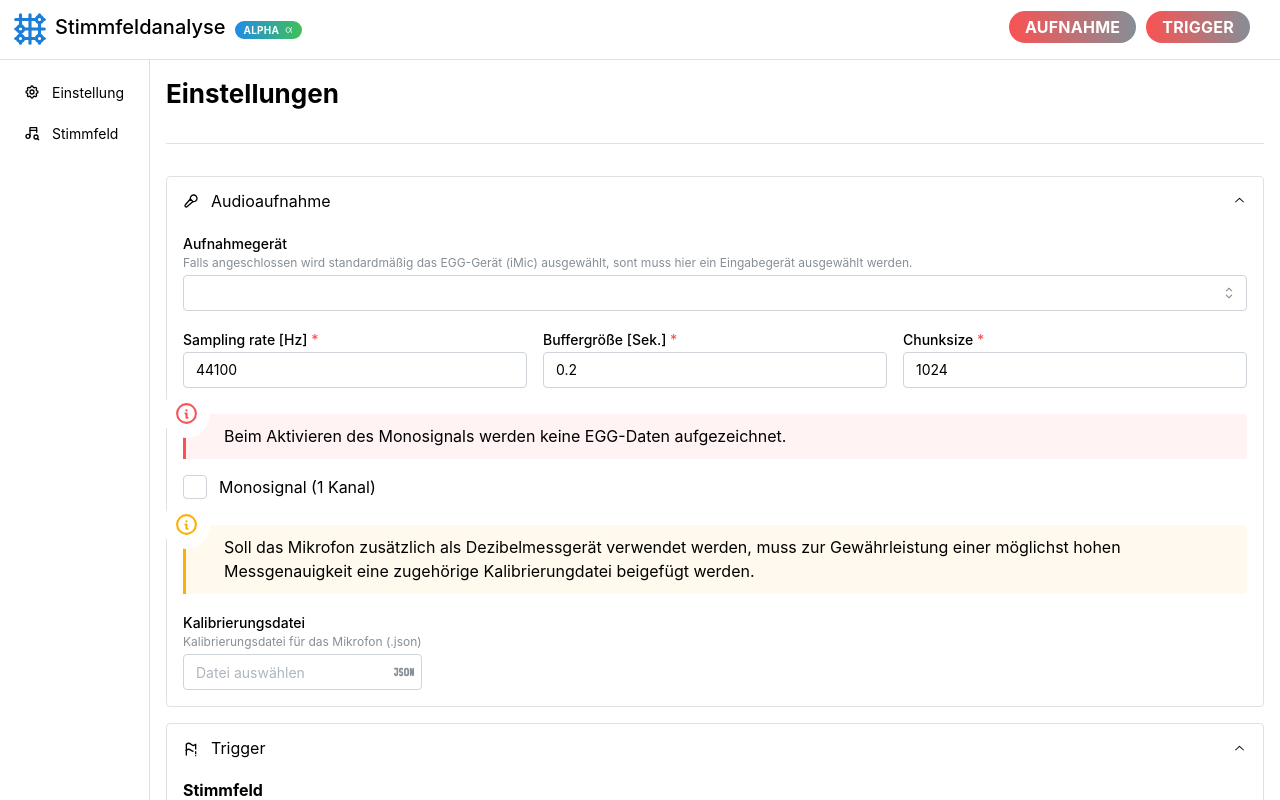
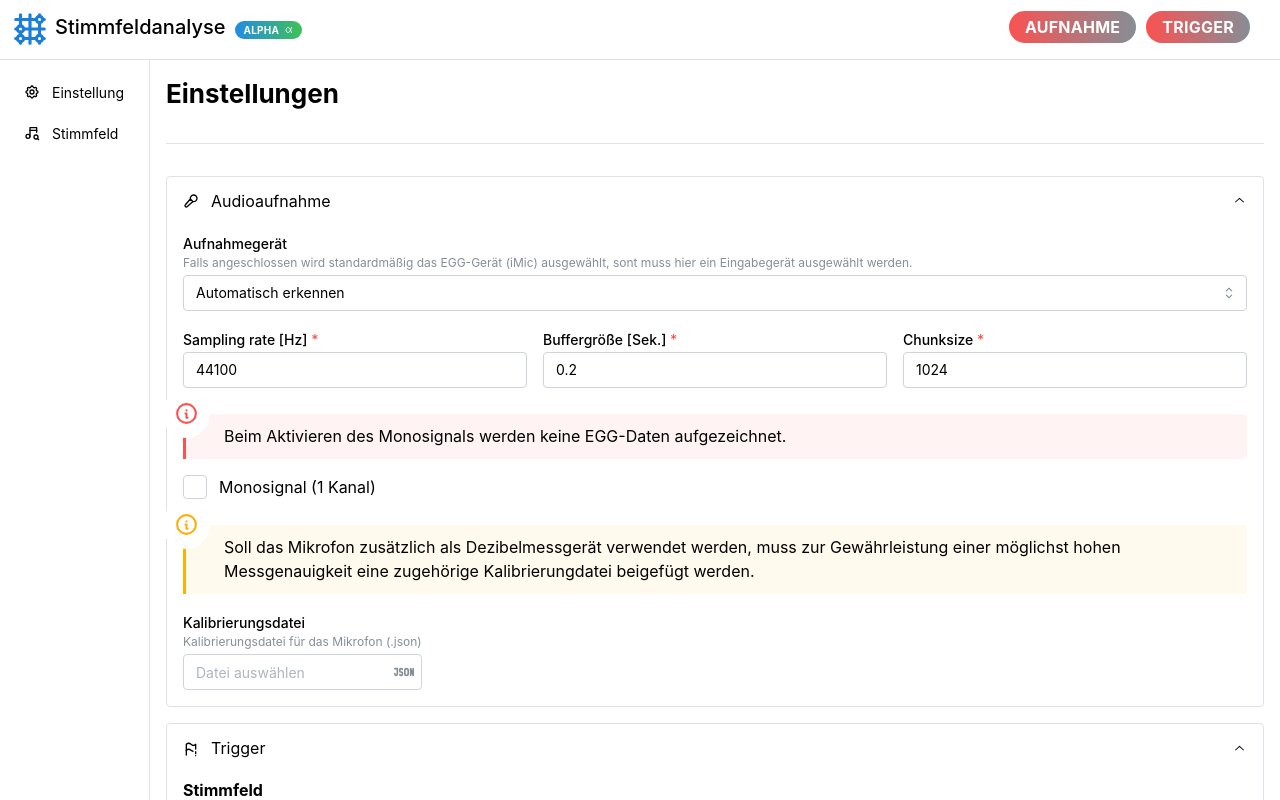
Before and after one commit to rosnFinite/audio-trigger-frontend, a React (Create React App) app: page / in a window 1280 px wide. Shown: the top 800 px of the page. Built offline with nearby package versions, Linux system fonts and the light colour scheme; no server answers.

Commit message:
added api call to get connected devices

```diff
--- a/package.json
+++ b/package.json
@@ -15,6 +15,7 @@
     "@types/react": "^18.2.47",
     "@types/react-dom": "^18.2.18",
     "apexcharts": "^3.46.0",
+    "axios": "^1.6.7",
     "konva": "^9.3.1",
     "react": "^18.2.0",
     "react-apexcharts": "^1.4.1",
--- a/src/views/Settings.tsx
+++ b/src/views/Settings.tsx
@@ -2,8 +2,38 @@ import React, {useEffect, useState} from 'react';
 import '@mantine/core/styles.css';
 import {Accordion, Blockquote, Button, Checkbox, Container, Divider, FileInput, Group, NativeSelect, NumberInput, Stack, Title, Text} from "@mantine/core";
 import { TbInfoCircle, TbMicrophone2, TbFlagExclamation, TbArrowBackUp, TbCheck, TbJson } from "react-icons/tb";
+import axios from "axios";
+
+const initialDevices = [{label:"Automatisch erkennen", value: "-1"}];
 
 export default function Settings() {
+  const [devices, setDevices] = useState(initialDevices);
+  const [selectedDevice, setSelectedDevice] = useState('');
+
+  useEffect(() => {
+    const fetchDevices = async () => {
+      try {
+        const response = await axios.get('http://localhost:5001/device/devices');
+        const data = response.data;
+        // transform data to match the format of the NativeSelect component
+        const tranformed = data.devices.map((device: any) => {
+          return {
+            label: device.name,
+            value: device.id
+          }
+        });
+        // reset to initial devices state, then add the transformed devices
+        setDevices(initialDevices);
+        setDevices([...devices, ...tranformed]);
+        console.log("Angeschlossene Geräte erfolgreich geladen: ");
+        console.log(devices);
+      } catch (error: any) {
+        console.log("Fehler beim Laden der angeschlossenen Geräte: " + error.message);
+      }
+    };
+
+    fetchDevices();
+  }, []);
 
   return (
     <Stack
@@ -20,7 +50,12 @@ export default function Settings() {
           </Accordion.Control>
           <Accordion.Panel>
             <Stack>
-              <NativeSelect label="Aufnahmegerät" description="Falls angeschlossen wird standardmäßig das EGG-Gerät (iMic) ausgewählt, sont muss hier ein Eingabegerät ausgewählt werden." data={[]}/>
+              <NativeSelect
+                label="Aufnahmegerät"
+                description="Falls angeschlossen wird standardmäßig das EGG-Gerät (iMic) ausgewählt, sont muss hier ein Eingabegerät ausgewählt werden."
+                data={devices}
+                onChange={(event) => setSelectedDevice(event.currentTarget.value)}
+              />
               <Group grow>
                 <NumberInput
                   label="Sampling rate [Hz]"
```
Also changed, not shown: 1 other file (tests, documents, lock files or other folders).
